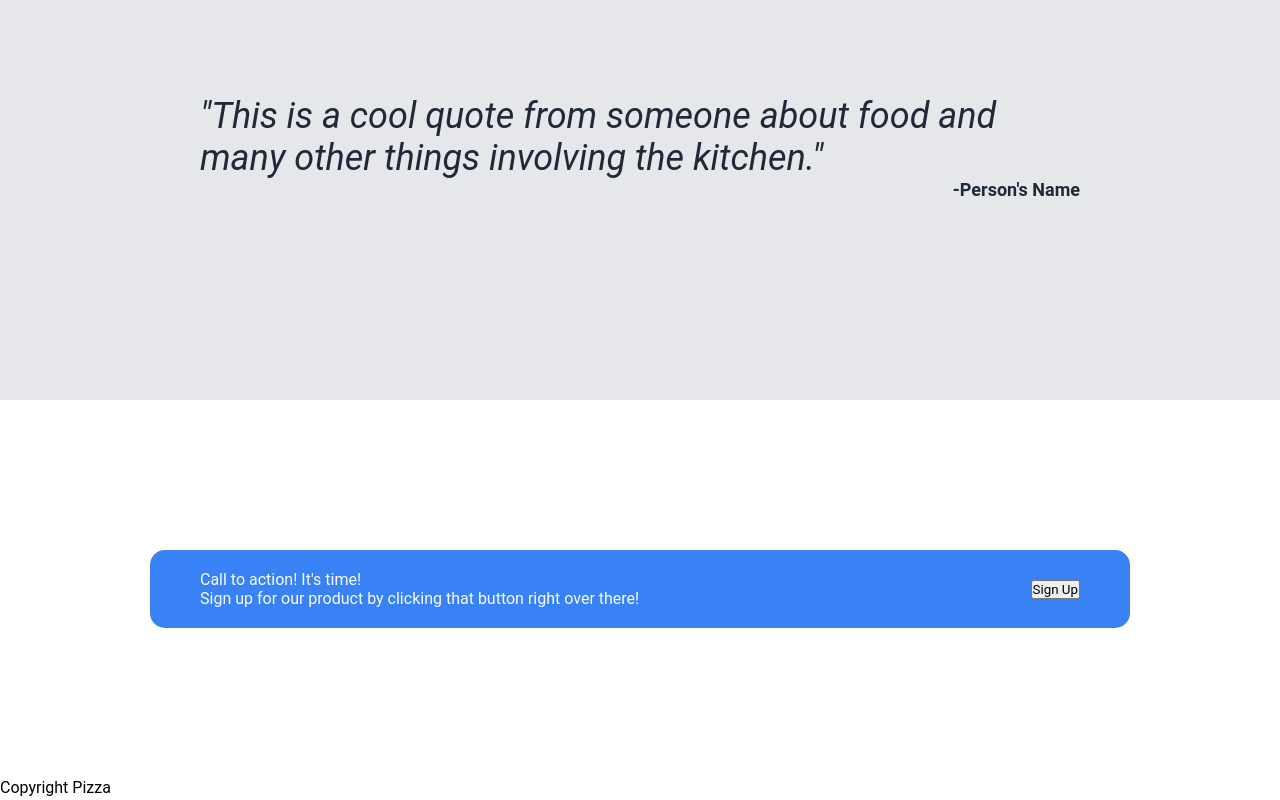
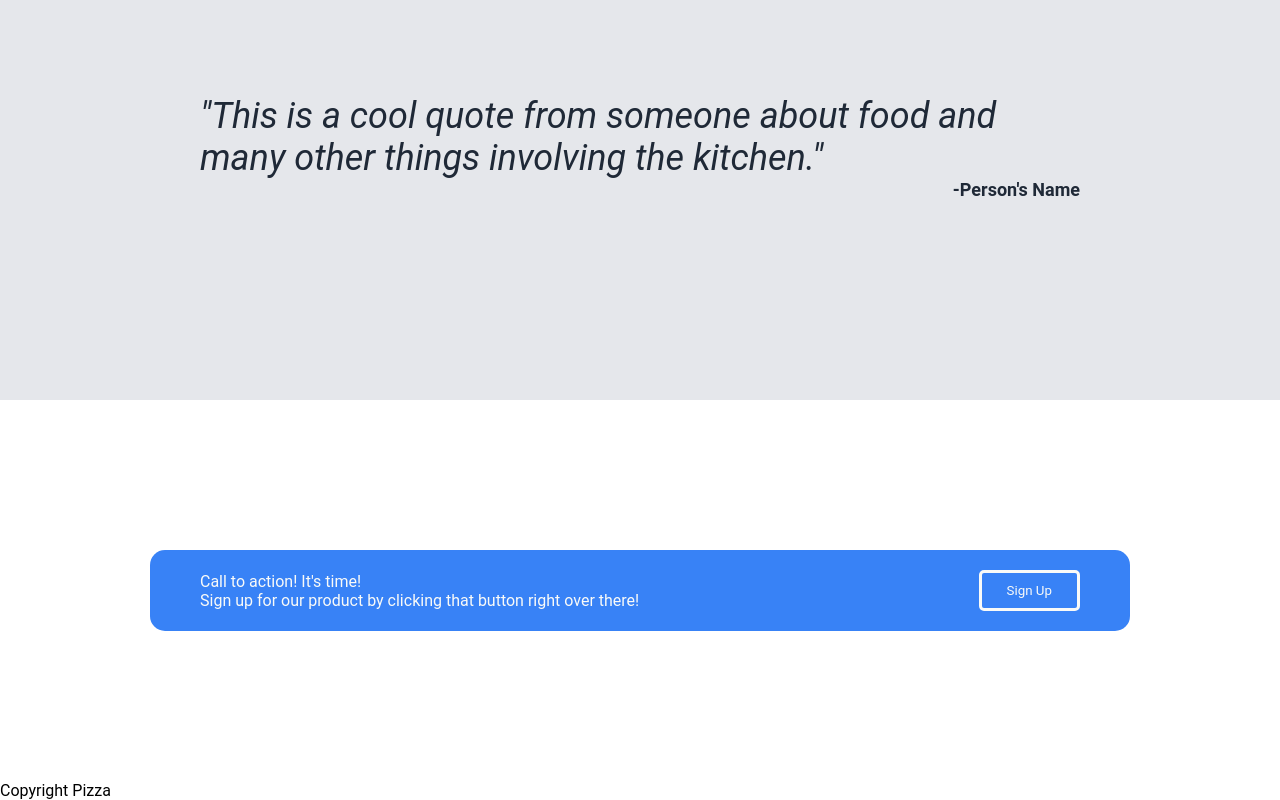
Before and after one commit to johnlombardi389/landing-page, a plain HTML site: page index.html in a window 1280 px wide. Shown: the part 999-1799 px from the top of the page. Drawn offline with Linux system fonts and the light colour scheme.

Commit message:
Added CTA Sign up button

```diff
--- a/index.html
+++ b/index.html
@@ -82,7 +82,7 @@
         <p>Call to action! It's time!</p>
       <p>Sign up for our product by clicking that button right over there!</p>
       </div>
-      <button>Sign Up</button>
+      <button class="cta-b">Sign Up</button>
     </div>
   </div>
 
--- a/styles.css
+++ b/styles.css
@@ -160,3 +160,18 @@ h2 {
   justify-content: space-between;
   align-items: center;
 }
+
+.cta-b {
+  background-color: #3882F6;
+  color: #F9FAF8;
+  border: solid;
+  border-color: #F9FAF8;
+  padding: 10px 25px;
+  border-radius: 5px;
+  cursor: pointer;
+}
+
+.cta-b:hover {
+  background-color: #619af5;
+  color: #F9FAF8
+}
```
